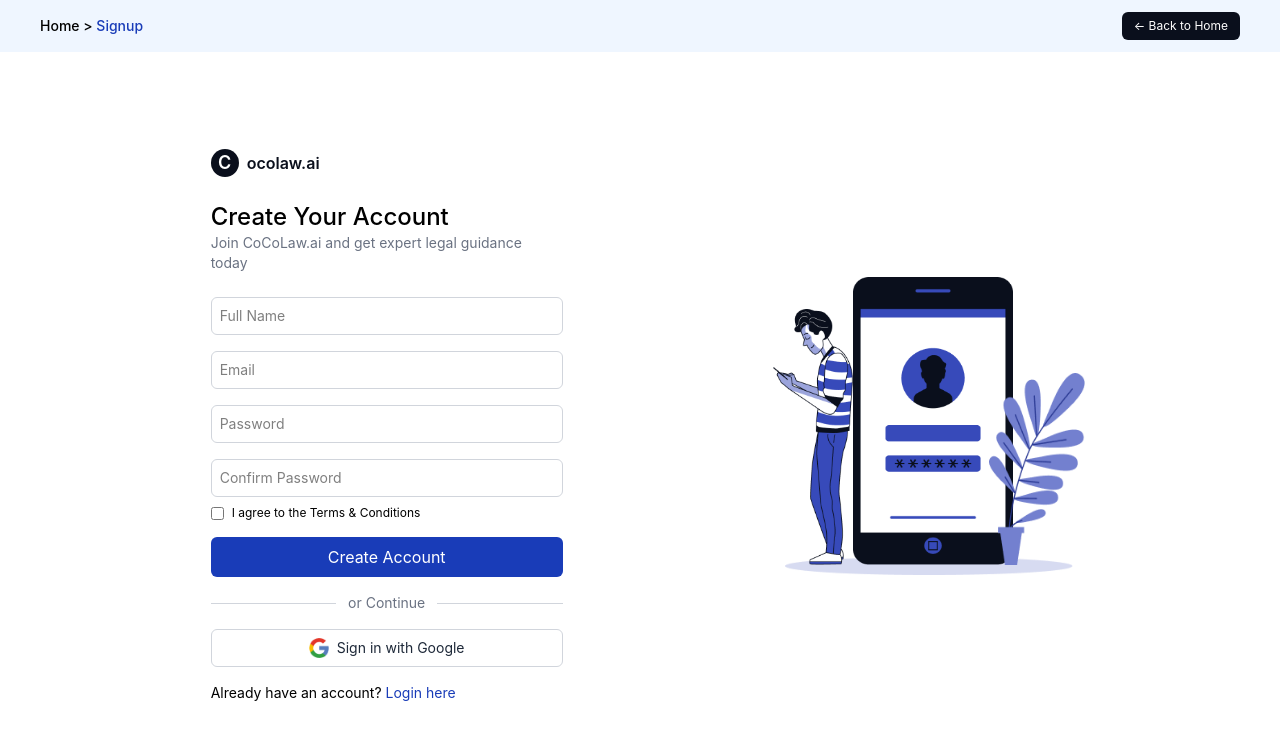
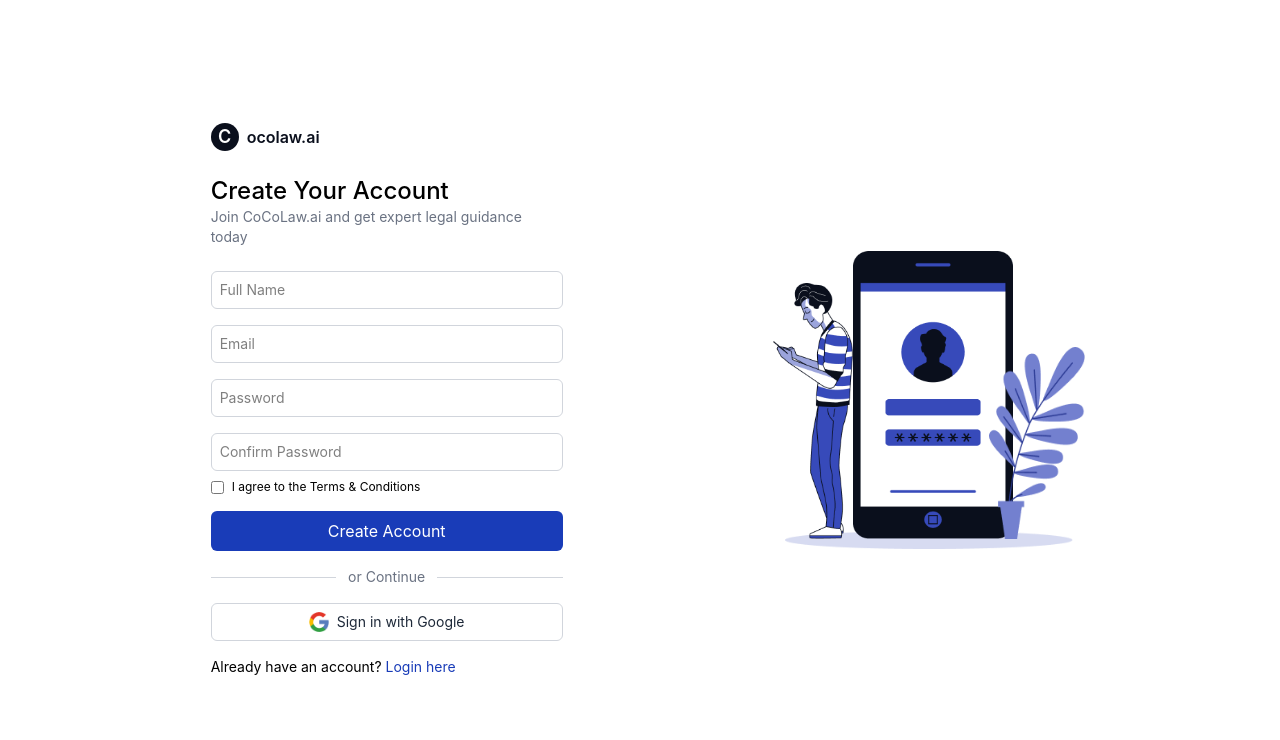
Before and after one commit to DevHanzala/-lawlelulia-platform, a React (Vite) app in the folder frontend/: page /signup in a window 1280 px wide. Shown: the top 740 px of the page. Built offline with nearby package versions, Linux system fonts and the light colour scheme.

Commit message:
added hpme rputes on pin points"

```diff
--- a/frontend/src/components/Navbar.jsx
+++ b/frontend/src/components/Navbar.jsx
@@ -4,10 +4,11 @@
     return (
         <nav className="w-full bg-[#0A0F1C] flex p-2 justify-between items-center">
             {/* Logo */}
-            <div className="flex items-center space-x-2">
+            <a href="/" className="flex items-center space-x-2">
                 <div className="w-8 h-8 rounded-full bg-white flex justify-center items-center font-semibold text-2xl">C</div>
-                <div className="text-white mt-1">ocolaw.ai</div>
-            </div>
+                <span className="text-white mt-1">ocolaw.ai</span>
+            </a>
+
 
             {/* Nav links */}
             <div className="hidden md:flex space-x-6 text-white text-xs font-semibold">
--- a/frontend/src/components/Sidebar.jsx
+++ b/frontend/src/components/Sidebar.jsx
@@ -15,7 +15,9 @@
             >
                 <div className="flex flex-col p-2 border-b border-solid border-gray-300">
                     <div className="flex justify-between">
-                        <h5 className="font-semibold text-md">Cocolaw.ai</h5>
+                        <a href="/">
+                            <h5 className="font-semibold text-md">Cocolaw.ai</h5>
+                        </a>
                         {sidebarOpen ? (
                             <button className="text-black font-bold text-lg" onClick={() => setSidebarOpen(false)}>×</button>
                         ) : null}
--- a/frontend/src/pages/Login.jsx
+++ b/frontend/src/pages/Login.jsx
@@ -9,20 +9,6 @@
     return (
         <div className="w-full min-h-screen flex flex-col">
 
-            {/* Top bar */}
-            <div className="bg-blue-50 p-3 flex items-center justify-between px-10">
-                <div className="flex items-center text-black font-medium text-sm">
-                    <p>Home &gt;&nbsp;</p>
-                    <span className="text-blue-800">Login</span>
-                </div>
-                {/* Back to Home button */}
-                <Link
-                    to="/"
-                    className="text-xs px-3 py-1.5 bg-[#0A0F1C] text-white rounded-md hover:bg-gray-800 transition"
-                >
-                    ← Back to Home
-                </Link>
-            </div>
 
             {/* Form + Image */}
             <div className="flex-1 w-full flex flex-col md:flex-row md:justify-evenly items-center p-8 gap-8">
--- a/frontend/src/pages/SignUp.jsx
+++ b/frontend/src/pages/SignUp.jsx
@@ -9,20 +9,7 @@
     return (
         <div className="w-full min-h-screen flex flex-col">
 
-            {/* Top bar */}
-            <div className="bg-blue-50 p-3 flex items-center justify-between px-10">
-                <div className="flex items-center text-black font-medium text-sm">
-                    <p>Home &gt;&nbsp;</p>
-                    <span className="text-blue-800">Signup</span>
-                </div>
-                {/* Back to Home button */}
-                <Link
-                    to="/"
-                    className="text-xs px-3 py-1.5 bg-[#0A0F1C] text-white rounded-md hover:bg-gray-800 transition"
-                >
-                    ← Back to Home
-                </Link>
-            </div>
+
 
             {/* Form + Image */}
             <div className="flex-1 w-full flex flex-col md:flex-row md:justify-evenly items-center p-8 gap-8">
```
